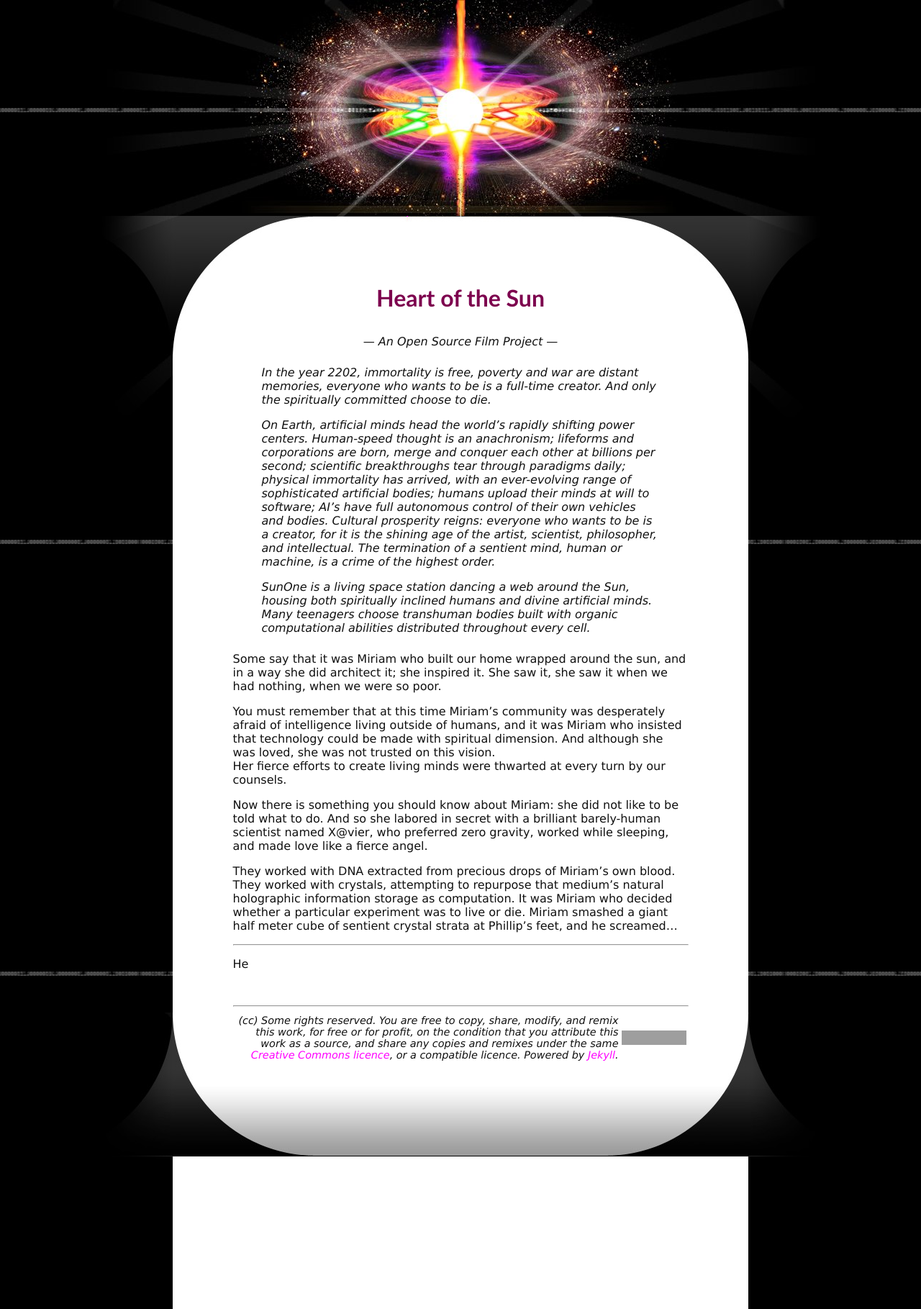
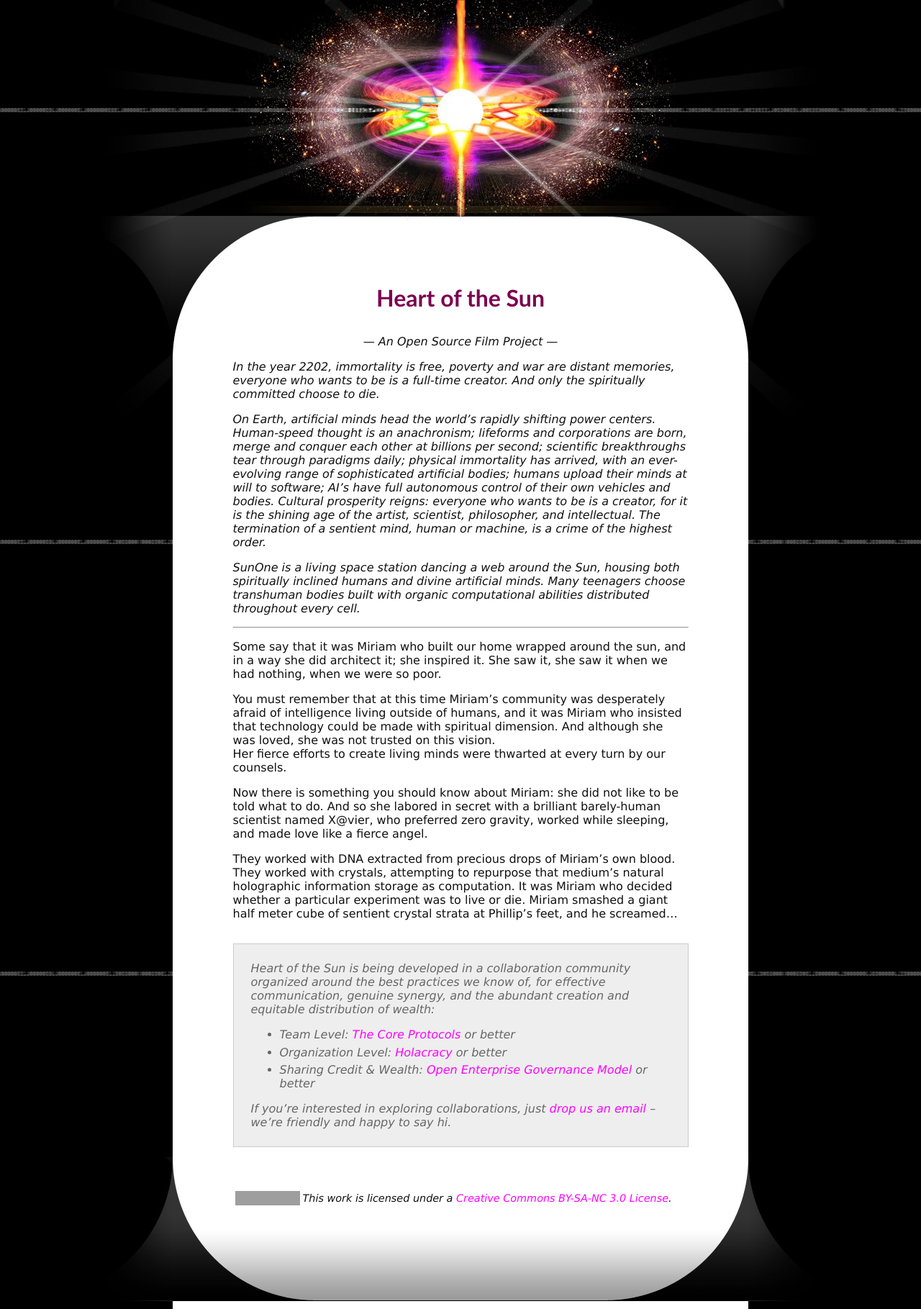
Before and after one commit to harlantwood/Heart_of_the_Sun, a Jekyll site: the page built from index.md, in a window 1280 px wide. Shown: the whole page at 72% size. Built offline with Jekyll 4.4.1, drawn with Linux system fonts in a browser that asks for light colours; Markdown is read by kramdown in place of the engine named in the settings; grey boxes are pictures that could not be loaded.

Commit message:
CC BY SA NC license; add collaboratory info

```diff
--- a/CSS/grand.css
+++ b/CSS/grand.css
@@ -22,8 +22,12 @@ body
 
 blockquote
 {
-  margin-top: 1.5em;
-  margin-bottom: 1.5em;
+  padding: .5em 1.5em;
+  margin: 2em 0em;
+  background-color: #eee;
+  border: 1px solid #ccc;
+  font-weight: 300;
+  color: #666;
   font-style: italic;
 }
 
--- a/CSS/star.css
+++ b/CSS/star.css
@@ -154,7 +154,7 @@ div.diffs {
     margin-top: 2.2em;
     margin-bottom: 3em;
     }
-#licence {
+#license {
     margin-top: 27px;   /* trust me, image related */
     margin-bottom: 1em;
     color: #777;
--- a/_layouts/default.html
+++ b/_layouts/default.html
@@ -45,7 +45,7 @@
 
 
     <div class="content">
-      <div id="licence">
+      <div id="license">
         &nbsp;
       </div>
       <div class="author_content">
@@ -56,22 +56,15 @@
       <table style="margin: 0em; padding: 0em; font-size: 90%; text-align: right">
         <tr>
           <td>
-            <i>
-            (cc) Some rights reserved.
-            You are free to copy, share, modify, and remix this work,
-            for free or for profit,
-            on the condition that you attribute this work as a source,
-            and share any copies and remixes under the same
-            <a rel="license" href="http://creativecommons.org/licenses/by-sa/3.0/us/">Creative Commons licence</a>,
-            or a compatible licence.
-
-            Powered by <a href="http://jekyllrb.com/">Jekyll</a>.
-          </i>
+            <a rel="license" href="http://creativecommons.org/licenses/by-nc-sa/3.0/"><img
+            alt="Creative Commons License" style="border-width:0" align="left"
+            src="http://creativecommons.org/images/public/somerights20.png"/></a>
           </td>
           <td>
-            <a rel="license" href="http://creativecommons.org/licenses/by-sa/3.0/us/"><img
-            alt="Creative Commons License" style="border-width:0" align="right"
-            src="http://creativecommons.org/images/public/somerights20.png"/></a>
+            <i>
+              This work is licensed under a
+              <a rel="license" href="http://creativecommons.org/licenses/by-nc-sa/3.0/">Creative Commons BY-SA-NC 3.0 License</a>.
+            </i>
           </td>
         </tr>
       </table>
--- a/index.md
+++ b/index.md
@@ -6,16 +6,18 @@ title: Heart of the Sun
 <div class="title">Heart of the Sun</div>
 <div class="subtitle">&mdash; An Open Source Film Project &mdash;</div>
 
-> In the year 2202, immortality is free, poverty and war are distant memories, everyone who wants to be is a full-time creator.
-> And only the spiritually committed choose to die.
->
-> On Earth, artificial minds head the world’s rapidly shifting power centers.
-> Human-speed thought is an anachronism; lifeforms and corporations are born, merge and conquer each other at billions per second; scientific breakthroughs tear through paradigms daily; physical immortality has arrived, with an ever-evolving range of sophisticated artificial bodies; humans upload their minds at will to software; AI’s have full autonomous control of their own vehicles and bodies.
-> Cultural prosperity reigns: everyone who wants to be is a creator, for it is the shining age of the artist, scientist, philosopher, and intellectual.
-> The termination of a sentient mind, human or machine, is a crime of the highest order.
->
-> SunOne is a living space station dancing a web around the Sun, housing both spiritually inclined humans and divine artificial minds.
-> Many teenagers choose transhuman bodies built with organic computational abilities distributed throughout every cell.
+_In the year 2202, immortality is free, poverty and war are distant memories, everyone who wants to be is a full-time creator._
+_And only the spiritually committed choose to die._
+
+_On Earth, artificial minds head the world’s rapidly shifting power centers._
+_Human-speed thought is an anachronism; lifeforms and corporations are born, merge and conquer each other at billions per second; scientific breakthroughs tear through paradigms daily; physical immortality has arrived, with an ever-evolving range of sophisticated artificial bodies; humans upload their minds at will to software; AI’s have full autonomous control of their own vehicles and bodies._
+_Cultural prosperity reigns: everyone who wants to be is a creator, for it is the shining age of the artist, scientist, philosopher, and intellectual._
+_The termination of a sentient mind, human or machine, is a crime of the highest order._
+
+_SunOne is a living space station dancing a web around the Sun, housing both spiritually inclined humans and divine artificial minds._
+_Many teenagers choose transhuman bodies built with organic computational abilities distributed throughout every cell._
+
+* * *
 
 Some say that it was Miriam who built our home wrapped around the sun, and in a way she did architect it; she inspired it.
 She saw it, she saw it when we had nothing, when we were so poor.
@@ -32,6 +34,10 @@ They worked with crystals, attempting to repurpose that medium's natural hologra
 It was Miriam who decided whether a particular experiment was to live or die.
 Miriam smashed a giant half meter cube of sentient crystal strata at Phillip’s feet, and he screamed...
 
-* * *
-
-He
+> _Heart of the Sun_ is being developed in a collaboration community organized around the best practices we know of, for effective communication, genuine synergy, and the abundant creation and equitable distribution of wealth:
+>
+> - Team Level: [The Core Protocols](http://liveingreatness.com/files/core-protocols-3.03.html) or better
+> - Organization Level: [Holacracy](http://www.holacracy.org/sites/default/files/resources/holacracy_constitution_v3.0_0.pdf) or better
+> - Sharing Credit &amp; Wealth: [Open Enterprise Governance Model](http://bettermeans.com.via.forkthecommons.org/front-open_enterprise_governance_model) or better
+>
+> If you're interested in exploring collaborations, just [drop us an email](mailto:heartofthesun@thegoldensun.com) -- we're friendly and happy to say hi.
```
